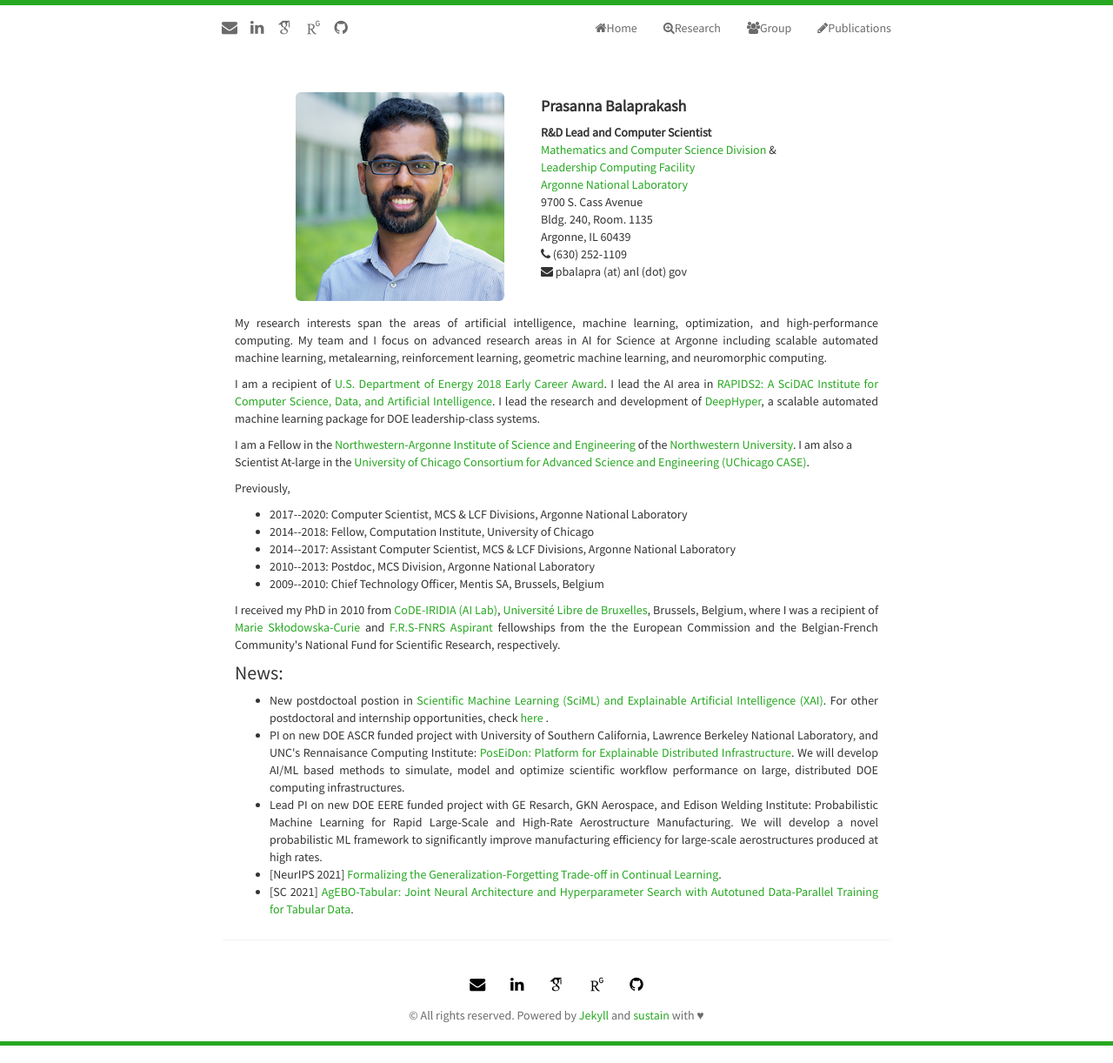
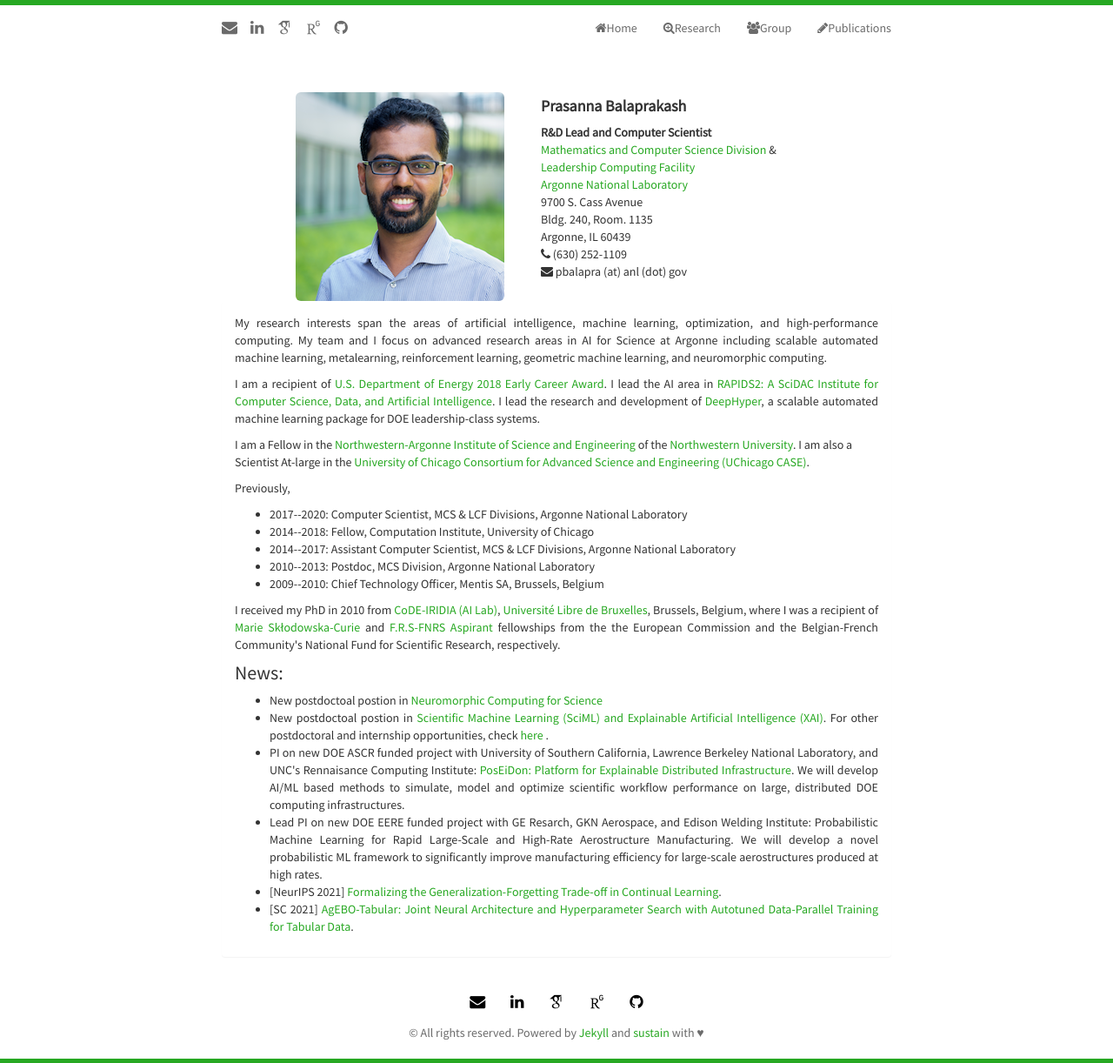
Before and after one commit to pbalapra/pbalapra.github.io, a Jekyll site: the page built from index.html, in a window 1280 px wide. Shown: the whole page at 87% size. Built offline with Jekyll 4.4.1, drawn with Linux system fonts in a browser that asks for light colours; nearby versions of some CDN libraries; some web fonts are replaced; the list of posts is cut into pages by our own code.

Commit message:
updating the jobs page

```diff
--- a/_includes/jobs.html
+++ b/_includes/jobs.html
@@ -25,8 +25,12 @@
         <h5><strong>Postdoctoral and internship opportunities</strong></h5>
         I am always looking for researchers and students with expertise in artificial intelligence, machine/deep learning, applied mathematics, and/or high performance computing at various levels (postdocs, graduates, and undergraduates).
         <h6><strong>Immediate openings:</strong></h6>
+        <li class="itemize">New postdoctoal postion in <a href="https://bit.ly/3oS9AYI" target="_blank"> Neuromorphic Computing for Science</a> </li>
+        <li class="itemize">New postdoctoal postion in <a href="https://bit.ly/3AxYyLa" target="_blank"> Scientific Machine Learning (SciML) and Explainable Artificial Intelligence (XAI)</a>. For other postdoctoral and internship opportunities, check <a href="{{ site.baseurl }}jobs.html"> here </a>. </li>
+        <!--
         We have immediate openings for postdoc researchers in scalable machine learning for scientific discovery using leadership-class supercomputers. Contact me if you need more information. </br>
         Apply here: <a href="https://careers.peopleclick.com/careerscp/client_argonnelab/post_doc/en_US/gateway.do?functionName=viewFromLink&localeCode=en-us&jobPostId=5621" target="_blank">Postdoctoral Openings in Machine Learning (Requisition Number: 403210)</a>
+        -->
         </br>
         <h6><strong>Postdoctoral Fellowships:</strong></h6>
         <a href="https://www.anl.gov/mcs/wilkinson-fellowship-in-scientific-computing" target="_blank">Wilkinson Fellowship</a></br>
--- a/index.html
+++ b/index.html
@@ -96,9 +96,10 @@
                 Supervisors of my doctoral research were <a href="http://iridia.ulb.ac.be/%7Emdorigo" target="_blank">Prof. Marco Dorigo</a>, <a href="http://iridia.ulb.ac.be/%7Embiro" target="_blank">Dr. Mauro Birattari</a>, and <a href="http://iridia.ulb.ac.be/%7Estuetzle" target="_blank">Dr. Thomas St&uuml;tzle</a>.
                 -->
                 </p>
-
+                <!-- For other postdoctoral and internship opportunities, check <a href="{{ site.baseurl }}jobs.html"> here-->
                 <h4>News:</h4>
                 <ul class="itemize1" align="justify">
+                    <li class="itemize">New postdoctoal postion in <a href="https://bit.ly/3oS9AYI" target="_blank"> Neuromorphic Computing for Science</a> </li>
                     <li class="itemize">New postdoctoal postion in <a href="https://bit.ly/3AxYyLa" target="_blank"> Scientific Machine Learning (SciML) and Explainable Artificial Intelligence (XAI)</a>. For other postdoctoral and internship opportunities, check <a href="{{ site.baseurl }}jobs.html"> here </a>. </li>
                     <li class="itemize">PI on new DOE ASCR funded project with University of Southern California, Lawrence Berkeley National Laboratory, and UNC's Rennaisance Computing Institute: <a href="https://sites.google.com/view/poseidon-workflows/home" target="blank_">PosEiDon: Platform for Explainable Distributed Infrastructure</a>.
                         We will develop AI/ML based methods to simulate, model and optimize scientific workflow performance on large, distributed DOE computing infrastructures. </li>
```
